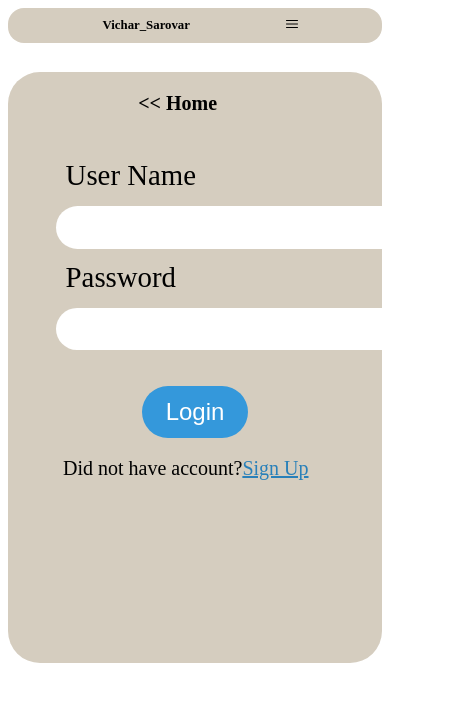
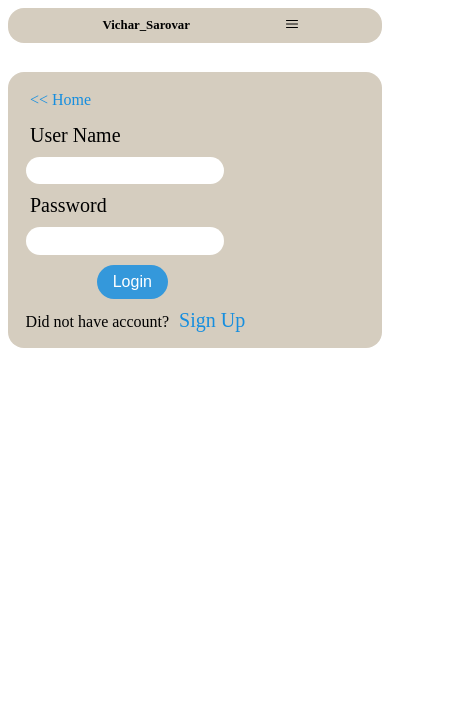
Before and after one commit to sukeshtyagi/Vichar_Sarovar, a React (Create React App) app: page /login in a window 390 px wide. Shown: the top 702 px of the page, 466 px wide, since content can reach past the window. Built offline with nearby package versions, Linux system fonts and the light colour scheme.

Commit message:
Login and other components css updated to add responsiveness

```diff
--- a/public/index.html
+++ b/public/index.html
@@ -24,7 +24,7 @@
       work correctly both with client-side routing and a non-root public URL.
       Learn how to configure a non-root public URL by running `npm run build`.
     -->
-    <title>React App</title>
+    <title>Vichar_Sarovar</title>
   </head>
   <body>
     <noscript>You need to enable JavaScript to run this app.</noscript>
--- a/src/style/About.module.css
+++ b/src/style/About.module.css
@@ -1,5 +1,5 @@
 .aboutContainer {
-  width: 100%;
+  width: 90%;
   overflow-x: hidden;
   height: auto;
   line-height: 1.8;
@@ -39,7 +39,7 @@
   padding: 0;
   display: flex;
   flex-direction: column;
-  align-items:flex-start;
+  align-items: flex-start;
   padding: 10px;
   padding-bottom: 0;
 }
@@ -70,14 +70,14 @@
 }
 
 .aboutEtho {
-  width: 90%;
-  padding-right: 10px;
+  text-align: justify;
+  width: 100%;
 }
 
 .footerContainer {
   line-height: 1.8;
   text-align: justify;
-  width: 90%;
+  width: 95%;
 }
 @media screen and (min-width: 768px) {
   .aboutContainer {
--- a/src/style/ConfirmLogin.module.css
+++ b/src/style/ConfirmLogin.module.css
@@ -1,6 +1,6 @@
 .confirmLoginContainer {
   background-color: rgb(213, 205, 191);
-  width: 85%;
+  width: 80%;
   padding: 0px;
   padding-left: 1.5em;
   padding-right: 1.5em;
--- a/src/style/Header.module.css
+++ b/src/style/Header.module.css
@@ -41,9 +41,6 @@
   position: relative;
   top: 2px;
 }
-.iconDiv {
-  position: relative;
-}
 
 .itemsDiv {
   position: absolute;
@@ -75,6 +72,23 @@
   color: #f00808;
 }
 
+@media screen and (max-width: 180px) {
+  .headerContainer {
+    display: flex;
+    gap: 0;
+    justify-content: start;
+    background-color: transparent;
+  }
+
+  .headerCompanyName h3 {
+    font-size: 15px;
+    padding: 0;
+  }
+  .headerButton {
+    margin-right: 0;
+  }
+}
+
 @media screen and (min-width: 768px) {
   .headerItems {
     width: 50%;
@@ -86,28 +100,52 @@
     font-weight: 800;
     color: #000 !important;
   }
+
   .headerButton {
     display: none;
   }
+
   .headerCompanyName h3 {
     font-size: 1.5em;
     padding: 2em 1.25em;
   }
+
   .headerContainer {
     width: 80%;
     margin: auto;
     height: 50px;
   }
 }
+
+@media screen and (min-width: 400px) and (max-width: 635px) {
+  .itemsDiv {
+    width: 80px;
+    font-size: 1.2em;
+  }
+
+  .headerCompanyName h3 {
+    font-size: 1.2em;
+  }
+}
+
 @media screen and (min-width: 635px) {
   .itemsDiv {
     width: 110px;
     font-size: 1.5em;
   }
-}
-@media screen and (min-width: 400px) and (max-width: 635px) {
-  .itemsDiv {
-    width: 80px;
+
+  .headerCompanyName h3 {
     font-size: 1.2em;
   }
 }
+
+@media screen and (min-width: 400px) and (max-width: 768px) {
+  .headerButton,
+  .headerButton2 {
+    display: inline;
+    width: 1.5em;
+    height: 1.5em;
+    position: relative;
+    top: 2px;
+  }
+}
--- a/src/style/Initiatives.module.css
+++ b/src/style/Initiatives.module.css
@@ -1,5 +1,5 @@
 .outerContainer {
-  width: 98%;
+  width: 97%;
   background-color: rgb(215, 205, 191);
   border-radius: 3em;
   margin: 0.8em;
--- a/src/style/Login.module.css
+++ b/src/style/Login.module.css
@@ -1,56 +1,70 @@
 .loginContainer {
   width: 100%;
-  max-width: 600px;
-  height: 70vh;
   margin: auto;
   margin-top: 1.8em;
   background-color: rgb(213, 205, 191);
-  border-radius: 2em;
+  padding: 0 0px;
+  border-radius: 1em;
   position: relative;
+  display: flex;
+  flex-direction: column;
+  gap: 10px;
+  align-items: flex-start;
+  justify-content: flex-start;
 }
 
 .loginHeadingContainer {
   width: 100%;
+  padding: 2px;
 }
-.loginHeadingContainer p {
+
+.navLink {
+  text-decoration: none;
+}
+
+.navLink p {
+  color: #000;
+  margin: 0;
+  margin-bottom: 1em;
+  padding: 2px 5px;
   position: relative;
-  top: 1em;
-  width: 80%;
-  margin-top: 1em;
-  margin-left: 1em;
-  padding: 0em;
-  font-size: 1.25em;
-  font-weight: 600;
-  text-align: center;
+  top: 15px;
+  left: 15px;
+  color: #168edf;
 }
+
 .loginDetailsContainer {
-  margin-top: 4em;
-  /*background-color: red;*/
+  background-color: transparent;
   display: flex;
   flex-direction: column;
+  align-items: flex-start;
+  gap: 10px;
 }
+
 .loginDetailsContainer label {
-  font-size: 1.8em;
-  margin-left: 2em;
-  margin-bottom: 0.5em;
+  font-size: 1.25em;
+  margin-left: 1.1em;
+  margin-bottom: 0em;
 }
+
 .loginDetailsContainer input {
-  font-size: 1.5em;
-  margin-left: 2em;
-  margin-bottom: 0.5em;
+  box-sizing: border-box;
+  font-size: 1em;
+  margin-left: 1.1em;
   border: none;
   border-radius: 1.5em;
   padding: 0.3em;
   padding-left: 1.2em;
   outline: none;
-  width: 100%;
-  max-width: 400px;
+  width: 80%;
 }
+
 .loginDetailsContainer button {
-  font-size: 1.5em;
+  box-sizing: border-box;
+  font-size: 1em;
   margin: auto;
-  margin-top: 1em;
-  margin-bottom: 1em;
+  margin-top: 0em;
+  margin-bottom: 0em;
   padding: 0.5em 1em;
   border: none;
   border-radius: 1.5em;
@@ -80,22 +94,45 @@
 .loginDetailsContainer button:hover {
   background-color: #2980b9;
 }
-.navLink {
-  text-decoration: none;
+
+.navLinkSignUpPara {
+  font-size: 1em;
+  margin: 0;
+  padding: 0;
+  margin-left: 1.1em;
+  margin-bottom: 1em;
 }
 
-.navLink p {
-  color: #000;
+.navLinkSignUp {
+  box-sizing: border-box;
+  font-size: 1.25em;
   text-decoration: none;
+  color: #168edf;
+  margin-left: 0.5em;
 }
-.navLinkSignUp {
-  font-size: 1em;
-  color: #2980b9;
+
+@media screen and (max-width: 184px) {
+  .loginDetailsContainer,
+  .navLinkSignUpPara,
+  .navLinkSignUp,
+  .navLink p {
+    font-size: 15px;
+  }
 }
-.navLinkSignUpPara {
-  position: absolute;
-  left: 1em;
-  font-size: 1.25em;
-  margin-top: -0.25em;
-  margin-left: 1.75em;
+
+@media screen and (min-width: 400px) {
+  .loginContainer {
+    display: flex;
+    align-items: center;
+    justify-content: center;
+  }
 }
+
+@media screen and (min-width: 768px) {
+  .loginContainer {
+    width: 80%;
+  }
+  .loginDetailsContainer button {
+    margin-top: 1em;
+  }
+}
--- a/src/style/Reach.module.css
+++ b/src/style/Reach.module.css
@@ -1,5 +1,5 @@
 .reachContainer {
-  width: 100%;
+  width: 95%;
   height: 100vh;
   display: flex;
   flex-direction: column;
```
Also changed, not shown: public/manifest.json.
